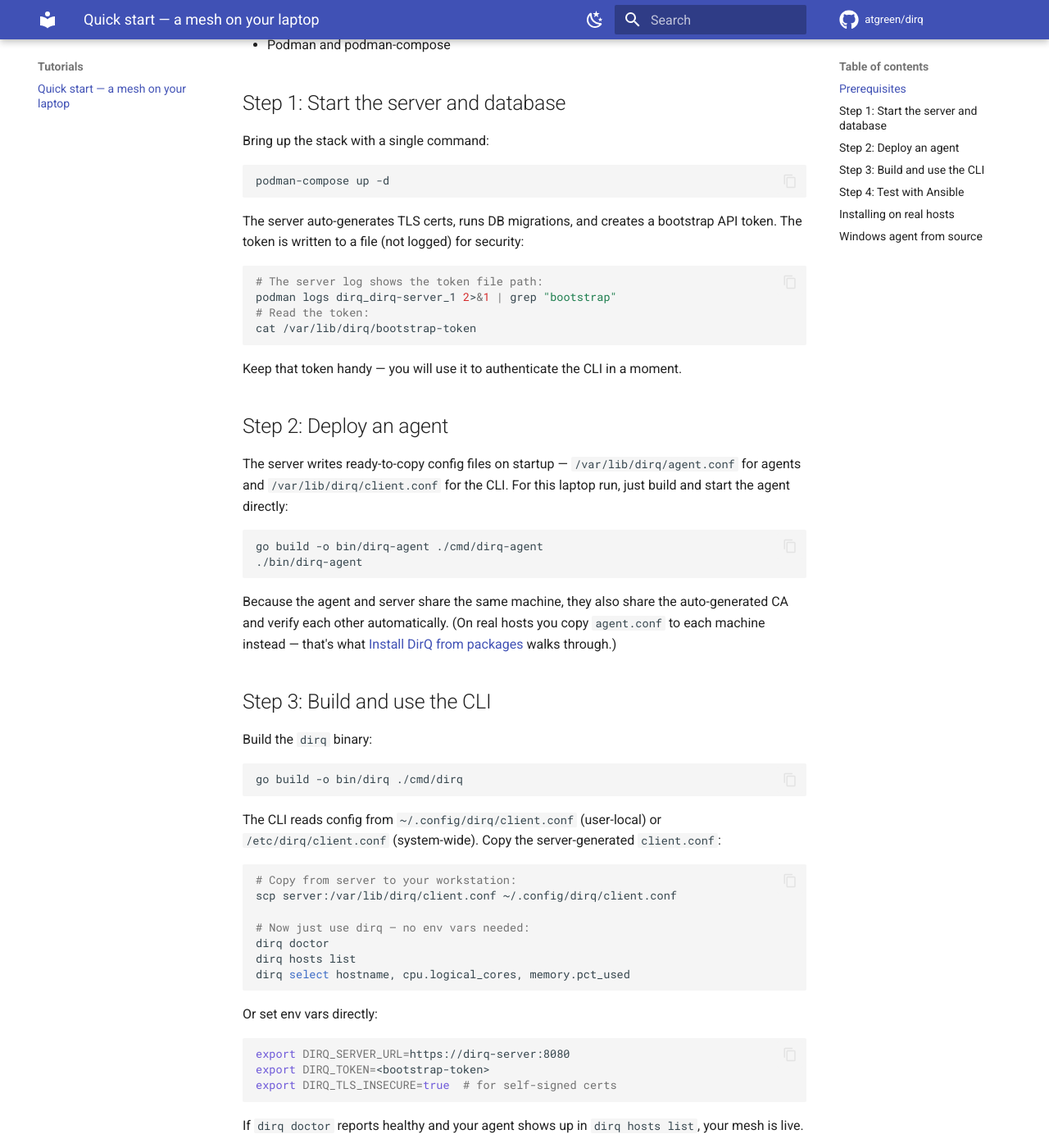
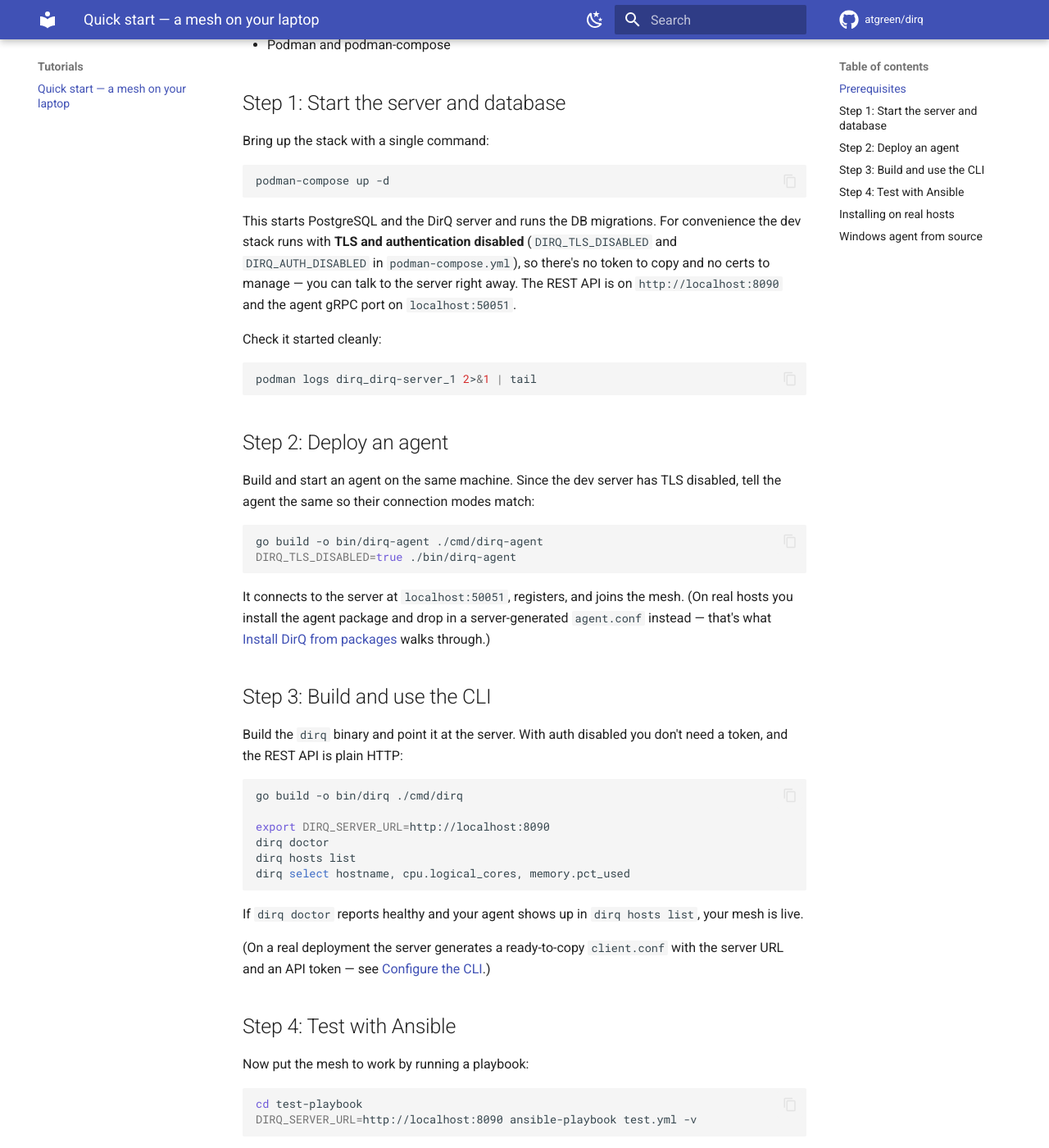
Before and after one commit to atgreen/dirq, an MkDocs documentation site: the page built from docs/tutorials/quick-start.md, in a window 1280 px wide and 1400 px high, scrolled down 521 px. Shown: the whole window at 82% size. Built offline with MkDocs 1.6.1 and Material for MkDocs 9.7.7, drawn with Linux system fonts in a browser that asks for light colours; comment, search, counter and statistics services are not loaded; some of the changed text lies outside the part shown.

Commit message:
docs: fix quick-start to match the dev compose stack (auth/TLS off)
The compose dev stack sets DIRQ_AUTH_DISABLED and DIRQ_TLS_DISABLED, so:
- No bootstrap token is created (server only mints one when auth is enabled),
  and /var/lib/dirq is inside the container, not on the host — the old
  'cat /var/lib/dirq/bootstrap-token' step could never work. Removed it.
- The host-run agent needs DIRQ_TLS_DISABLED=true to match the server, or
  registration fails with a TLS handshake mismatch.
- The CLI talks plain HTTP on :8090 with no token. Dropped the client.conf
  copy and the empty DIRQ_TOKEN from the Ansible step.

````diff
--- a/docs/tutorials/quick-start.md
+++ b/docs/tutorials/quick-start.md
@@ -19,57 +19,41 @@ Bring up the stack with a single command:
 podman-compose up -d
 ```
 
-The server auto-generates TLS certs, runs DB migrations, and creates a bootstrap API token. The token is written to a file (not logged) for security:
+This starts PostgreSQL and the DirQ server and runs the DB migrations. For convenience the dev stack runs with **TLS and authentication disabled** (`DIRQ_TLS_DISABLED` and `DIRQ_AUTH_DISABLED` in `podman-compose.yml`), so there's no token to copy and no certs to manage — you can talk to the server right away. The REST API is on `http://localhost:8090` and the agent gRPC port on `localhost:50051`.
+
+Check it started cleanly:
 
 ```bash
-# The server log shows the token file path:
-podman logs dirq_dirq-server_1 2>&1 | grep "bootstrap"
-# Read the token:
-cat /var/lib/dirq/bootstrap-token
+podman logs dirq_dirq-server_1 2>&1 | tail
 ```
-
-Keep that token handy — you will use it to authenticate the CLI in a moment.
 
 ## Step 2: Deploy an agent
 
-The server writes ready-to-copy config files on startup — `/var/lib/dirq/agent.conf` for agents and `/var/lib/dirq/client.conf` for the CLI. For this laptop run, just build and start the agent directly:
+Build and start an agent on the same machine. Since the dev server has TLS disabled, tell the agent the same so their connection modes match:
 
 ```bash
 go build -o bin/dirq-agent ./cmd/dirq-agent
-./bin/dirq-agent
+DIRQ_TLS_DISABLED=true ./bin/dirq-agent
 ```
 
-Because the agent and server share the same machine, they also share the auto-generated CA and verify each other automatically. (On real hosts you copy `agent.conf` to each machine instead — that's what [Install DirQ from packages](../how-to/install-packages.md) walks through.)
+It connects to the server at `localhost:50051`, registers, and joins the mesh. (On real hosts you install the agent package and drop in a server-generated `agent.conf` instead — that's what [Install DirQ from packages](../how-to/install-packages.md) walks through.)
 
 ## Step 3: Build and use the CLI
 
-Build the `dirq` binary:
+Build the `dirq` binary and point it at the server. With auth disabled you don't need a token, and the REST API is plain HTTP:
 
 ```bash
 go build -o bin/dirq ./cmd/dirq
-```
 
-The CLI reads config from `~/.config/dirq/client.conf` (user-local) or `/etc/dirq/client.conf` (system-wide). Copy the server-generated `client.conf`:
-
-```bash
-# Copy from server to your workstation:
-scp server:/var/lib/dirq/client.conf ~/.config/dirq/client.conf
-
-# Now just use dirq — no env vars needed:
+export DIRQ_SERVER_URL=http://localhost:8090
 dirq doctor
 dirq hosts list
 dirq select hostname, cpu.logical_cores, memory.pct_used
 ```
 
-Or set env vars directly:
+If `dirq doctor` reports healthy and your agent shows up in `dirq hosts list`, your mesh is live.
 
-```bash
-export DIRQ_SERVER_URL=https://dirq-server:8080
-export DIRQ_TOKEN=<bootstrap-token>
-export DIRQ_TLS_INSECURE=true  # for self-signed certs
-```
-
-If `dirq doctor` reports healthy and your agent shows up in `dirq hosts list`, your mesh is live.
+(On a real deployment the server generates a ready-to-copy `client.conf` with the server URL and an API token — see [Configure the CLI](../how-to/install-packages.md#4-configure-the-cli).)
 
 ## Step 4: Test with Ansible
 
@@ -77,7 +61,7 @@ Now put the mesh to work by running a playbook:
 
 ```bash
 cd test-playbook
-DIRQ_SERVER_URL=http://localhost:8090 DIRQ_TOKEN=$DIRQ_TOKEN ansible-playbook test.yml -v
+DIRQ_SERVER_URL=http://localhost:8090 ansible-playbook test.yml -v
 ```
 
 ## Installing on real hosts
````
